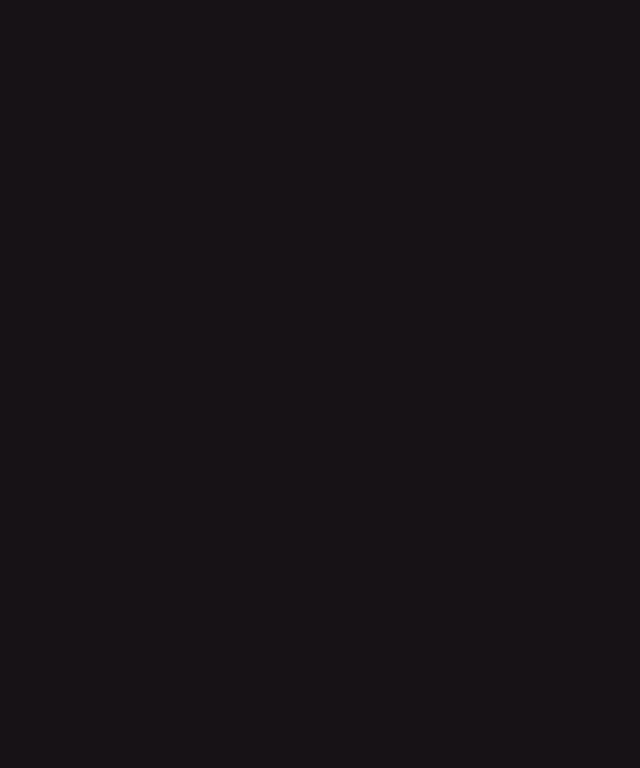
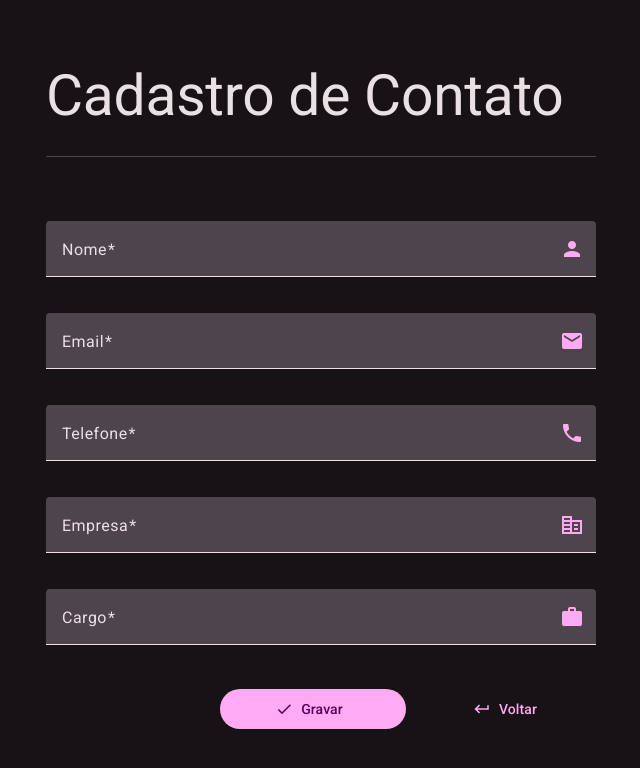
Before and after one commit to academia-do-programador/e-agenda-fullstack-2024, an Angular app in the folder client/: page /contatos/cadastrar in a window 1280 px wide. Before the commit this address led to /. Shown: the top 768 px of the page, without its empty margins (319-959 px from the left). Built offline with nearby package versions, Linux system fonts and the light colour scheme.

Commit message:
Implementado HttpInterceptor

```diff
--- a/client/src/app/app.component.ts
+++ b/client/src/app/app.component.ts
@@ -8,6 +8,8 @@
 import { NotificacaoService } from './core/notificacao/notificacao.service';
 import { LocalStorageService } from './core/auth/services/local-storage.service';
 import { AuthService } from './core/auth/services/auth.service';
+import { HTTP_INTERCEPTORS } from '@angular/common/http';
+import { AuthInterceptor } from './core/auth/services/auth.interceptor';
 
 @Component({
   selector: 'app-root',
--- a/client/src/app/app.config.ts
+++ b/client/src/app/app.config.ts
@@ -4,7 +4,10 @@
 import { routes } from './app.routes';
 import { provideAnimationsAsync } from '@angular/platform-browser/animations/async';
 import { provideAuthentication } from './core/auth/auth.provider';
-import { provideHttpClient } from '@angular/common/http';
+import {
+  provideHttpClient,
+  withInterceptorsFromDi,
+} from '@angular/common/http';
 import { provideNotifications } from './core/notificacao/notificacao.provider';
 
 export const appConfig: ApplicationConfig = {
@@ -12,7 +15,7 @@
     provideZoneChangeDetection({ eventCoalescing: true }),
     provideRouter(routes),
     provideAnimationsAsync(),
-    provideHttpClient(),
+    provideHttpClient(withInterceptorsFromDi()),
 
     provideAuthentication(),
     provideNotifications(),
--- a/client/src/app/core/auth/auth.provider.ts
+++ b/client/src/app/core/auth/auth.provider.ts
@@ -2,7 +2,19 @@
 import { AuthService } from './services/auth.service';
 import { UsuarioService } from './services/usuario.service';
 import { LocalStorageService } from './services/local-storage.service';
+import { HTTP_INTERCEPTORS } from '@angular/common/http';
+import { AuthInterceptor } from './services/auth.interceptor';
 
 export const provideAuthentication = (): EnvironmentProviders => {
-  return makeEnvironmentProviders([AuthService, UsuarioService, LocalStorageService]);
+  return makeEnvironmentProviders([
+    AuthService,
+    UsuarioService,
+    LocalStorageService,
+
+    {
+      provide: HTTP_INTERCEPTORS,
+      useClass: AuthInterceptor,
+      multi: true,
+    },
+  ]);
 };
--- /dev/null
+++ b/client/src/app/core/auth/services/auth.interceptor.ts
@@ -0,0 +1,31 @@
+import {
+  HttpEvent,
+  HttpHandler,
+  HttpInterceptor,
+  HttpRequest,
+} from '@angular/common/http';
+import { Injectable } from '@angular/core';
+import { Observable } from 'rxjs';
+import { LocalStorageService } from './local-storage.service';
+
+@Injectable()
+export class AuthInterceptor implements HttpInterceptor {
+  constructor(private localStorageService: LocalStorageService) {}
+
+  intercept(
+    req: HttpRequest<any>,
+    next: HttpHandler
+  ): Observable<HttpEvent<any>> {
+    const chave = this.localStorageService.obterTokenAutenticacao()?.chave;
+
+    if (chave) {
+      const requisicaoClonada = req.clone({
+        headers: req.headers.set('Authorization', `Bearer ${chave}`),
+      });
+
+      return next.handle(requisicaoClonada);
+    }
+
+    return next.handle(req);
+  }
+}
--- /dev/null
+++ b/client/src/app/views/contatos/cadastrar/cadastro-contato.component.html
@@ -0,0 +1,126 @@
+<main class="container my-5">
+  <div class="row justify-content-center g-3 mt-2">
+    <div class="col col-md-10 col-lg-6">
+      <h1 class="display-3">Cadastro de Contato</h1>
+
+      <hr />
+
+      <form [formGroup]="form" (submit)="gravar()">
+        <mat-form-field class="w-100 mt-5" appearance="fill">
+          <mat-label>Nome</mat-label>
+          <input
+            matInput
+            formControlName="nome"
+            autocomplete="name"
+            placeholder="Ex: João da Silva"
+            [maxLength]="30"
+          />
+          <mat-icon matSuffix color="primary">person</mat-icon>
+          <mat-error class="text-white" *ngIf="nome?.invalid">
+            <span *ngIf="nome?.errors?.['required']"
+              >O nome precisa ser preenchido.</span
+            >
+            <span *ngIf="nome?.errors?.['minlength']"
+              >O nome deve conter ao menos 3 caracteres.</span
+            >
+          </mat-error>
+        </mat-form-field>
+
+        <mat-form-field class="w-100 mt-3" appearance="fill">
+          <mat-label>Email</mat-label>
+          <input
+            matInput
+            formControlName="email"
+            type="email"
+            autocomplete="email"
+            placeholder="Ex: joaosilva@gmail.com"
+          />
+          <mat-icon matSuffix color="primary">mail</mat-icon>
+          <mat-error class="text-white" *ngIf="email?.invalid">
+            <span *ngIf="email?.errors?.['required']"
+              >O email precisa ser preenchido.</span
+            >
+            <span *ngIf="email?.errors?.['email']"
+              >O valor informado não segue um padrão de email.</span
+            >
+          </mat-error>
+        </mat-form-field>
+
+        <mat-form-field class="w-100 mt-3" appearance="fill">
+          <mat-label>Telefone</mat-label>
+          <input
+            matInput
+            formControlName="telefone"
+            autocomplete="tel-national"
+            placeholder="Ex: (00) 90000-0000"
+          />
+          <mat-icon matSuffix color="primary">phone</mat-icon>
+          <mat-error class="text-white" *ngIf="telefone?.invalid">
+            <span *ngIf="telefone?.errors?.['required']"
+              >O telefone precisa ser preenchido.</span
+            >
+            <span *ngIf="telefone?.errors?.['pattern']"
+              >O valor informado não segue o padrão (00) 90000-0000.</span
+            >
+          </mat-error>
+        </mat-form-field>
+
+        <mat-form-field class="w-100 mt-3" appearance="fill">
+          <mat-label>Empresa</mat-label>
+          <input
+            matInput
+            formControlName="empresa"
+            autocomplete="organization"
+            placeholder="Ex: Academia do Programador"
+            [maxLength]="30"
+          />
+          <mat-icon matSuffix color="primary">corporate_fare</mat-icon>
+          <mat-error class="text-white" *ngIf="empresa?.invalid">
+            <span *ngIf="empresa?.errors?.['required']"
+              >A empresa precisa ser preenchida.</span
+            >
+            <span *ngIf="empresa?.errors?.['minlength']"
+              >A empresa deve conter ao menos 3 caracteres.</span
+            >
+          </mat-error>
+        </mat-form-field>
+
+        <mat-form-field class="w-100 mt-3" appearance="fill">
+          <mat-label>Cargo</mat-label>
+          <input
+            matInput
+            formControlName="cargo"
+            autocomplete="organization-title"
+            placeholder="Ex: Professor"
+            [maxLength]="30"
+          />
+          <mat-icon matSuffix color="primary">work</mat-icon>
+          <mat-error class="text-white" *ngIf="cargo?.invalid">
+            <span *ngIf="cargo?.errors?.['required']"
+              >O cargo precisa ser preenchido.</span
+            >
+            <span *ngIf="cargo?.errors?.['minlength']"
+              >O cargo deve conter ao menos 3 caracteres.</span
+            >
+          </mat-error>
+        </mat-form-field>
+
+        <div class="row justify-content-end g-2 gap-2 mt-3">
+          <button type="submit" mat-flat-button class="col-sm-4">
+            <mat-icon matIconPrefix>check</mat-icon>
+            Gravar
+          </button>
+          <a
+            mat-button
+            type="button"
+            class="col-sm-4"
+            routerLink="/contatos/listar"
+          >
+            <mat-icon matIconPrefix>keyboard_return</mat-icon>
+            Voltar
+          </a>
+        </div>
+      </form>
+    </div>
+  </div>
+</main>
--- /dev/null
+++ b/client/src/app/views/contatos/cadastrar/cadastro-contato.component.ts
@@ -0,0 +1,123 @@
+import { NgIf, NgForOf } from '@angular/common';
+import { Component } from '@angular/core';
+import {
+  FormBuilder,
+  FormGroup,
+  ReactiveFormsModule,
+  Validators,
+} from '@angular/forms';
+import { MatButtonModule } from '@angular/material/button';
+import { MatFormFieldModule } from '@angular/material/form-field';
+import { MatIconModule } from '@angular/material/icon';
+import { MatInputModule } from '@angular/material/input';
+import { Router, RouterLink } from '@angular/router';
+import { NotificacaoService } from '../../../core/notificacao/notificacao.service';
+import { ContatoService } from '../services/contato.service';
+import { ContatoInseridoViewModel } from '../models/contato.models';
+import { PartialObserver } from 'rxjs';
+
+@Component({
+  selector: 'app-cadastro-contato',
+  standalone: true,
+  imports: [
+    NgIf,
+    NgForOf,
+    RouterLink,
+    ReactiveFormsModule,
+    MatFormFieldModule,
+    MatInputModule,
+    MatIconModule,
+    MatButtonModule,
+  ],
+  templateUrl: './cadastro-contato.component.html',
+})
+export class CadastroContatoComponent {
+  public form: FormGroup;
+
+  constructor(
+    private fb: FormBuilder,
+    private router: Router,
+    private contatoService: ContatoService,
+    private notificacaoService: NotificacaoService
+  ) {
+    this.form = this.fb.group({
+      nome: [
+        '',
+        [
+          Validators.required,
+          Validators.minLength(3),
+          Validators.maxLength(30),
+        ],
+      ],
+      telefone: ['', [Validators.required]],
+      email: ['', [Validators.required, Validators.email]],
+      empresa: [
+        '',
+        [
+          Validators.required,
+          Validators.minLength(3),
+          Validators.maxLength(30),
+        ],
+      ],
+      cargo: [
+        '',
+        [
+          Validators.required,
+          Validators.minLength(3),
+          Validators.maxLength(30),
+        ],
+      ],
+    });
+  }
+
+  get nome() {
+    return this.form.get('nome');
+  }
+
+  get telefone() {
+    return this.form.get('telefone');
+  }
+
+  get email() {
+    return this.form.get('email');
+  }
+
+  get empresa() {
+    return this.form.get('empresa');
+  }
+
+  get cargo() {
+    return this.form.get('cargo');
+  }
+
+  public gravar() {
+    if (this.form.invalid) {
+      this.notificacaoService.aviso(
+        'Por favor, preencha o formulário corretamente!'
+      );
+
+      return;
+    }
+
+    const inserirContatoVm = this.form.value;
+
+    const observer: PartialObserver<ContatoInseridoViewModel> = {
+      next: (contatoInserido) => this.processarSucesso(contatoInserido),
+      error: (erro) => this.processarFalha(erro),
+    };
+
+    this.contatoService.inserir(inserirContatoVm).subscribe(observer);
+  }
+
+  private processarSucesso(contato: ContatoInseridoViewModel): void {
+    this.notificacaoService.sucesso(
+      `Contato ${contato.nome} cadastrado com sucesso!`
+    );
+
+    this.router.navigate(['/contatos', 'listar']);
+  }
+
+  private processarFalha(erro: Error): any {
+    this.notificacaoService.erro(erro.message);
+  }
+}
--- a/client/src/app/views/contatos/contatos.routes.ts
+++ b/client/src/app/views/contatos/contatos.routes.ts
@@ -3,6 +3,7 @@
 import { inject } from '@angular/core';
 import { ContatoService } from './services/contato.service';
 import { ListarContatoViewModel } from './models/contato.models';
+import { CadastroContatoComponent } from './cadastrar/cadastro-contato.component';
 
 const listagemContatosResolver: ResolveFn<ListarContatoViewModel[]> = () => {
   return inject(ContatoService).selecionarTodos();
@@ -17,4 +18,6 @@
       contatos: listagemContatosResolver,
     },
   },
+
+  { path: 'cadastrar', component: CadastroContatoComponent },
 ];
```
Also changed, not shown: client/src/app/views/contatos/services/contato.service.ts (+14 -13 lines).
